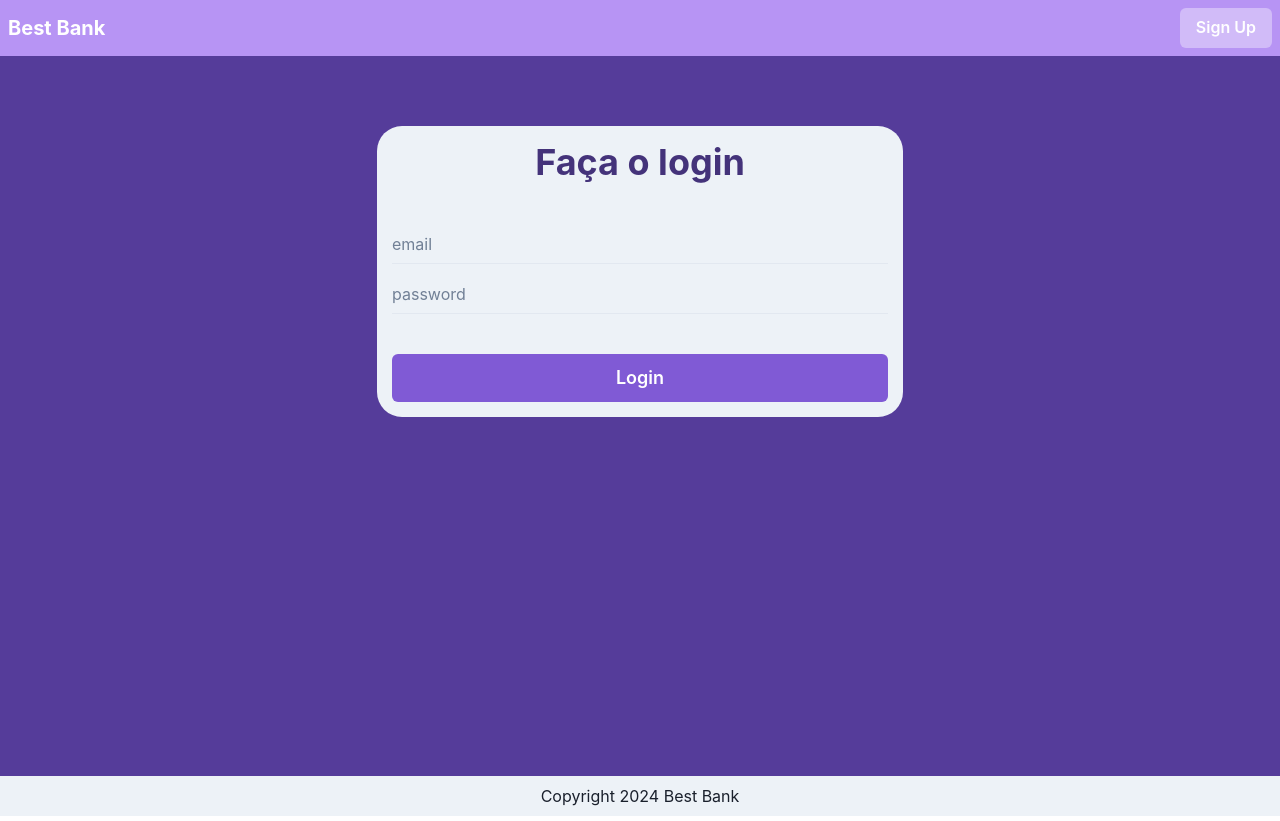
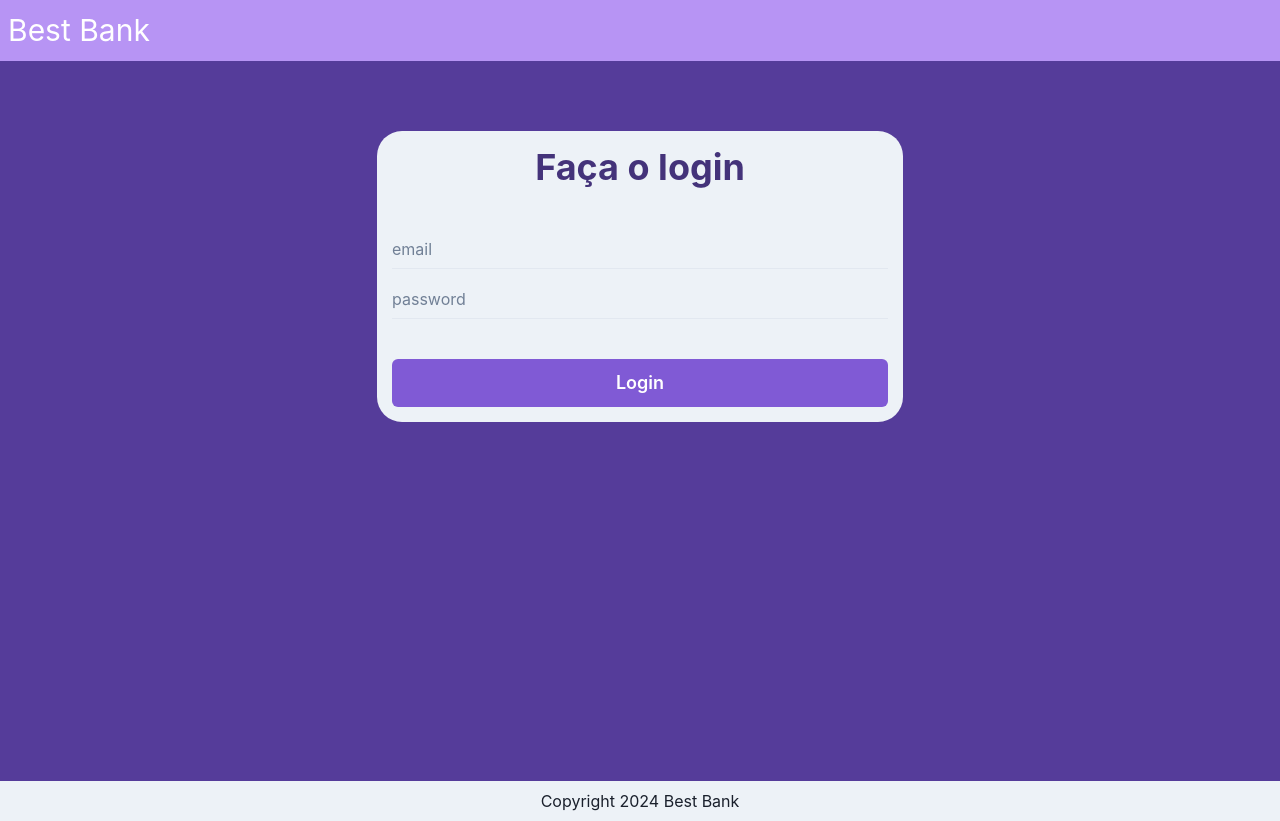
Before and after one commit to YasCastro/my-bank-app, a React (Create React App) app: page / in a window 1280 px wide. Built offline with nearby package versions, Linux system fonts and the light colour scheme.

Commit message:
Funcionalidade de logout

```diff
--- a/src/components/Header.tsx
+++ b/src/components/Header.tsx
@@ -1,17 +1,37 @@
-import { Box, Button, Flex, Heading } from "@chakra-ui/react";
+import { Box,  Button,  Center, Flex, Spacer, Text } from "@chakra-ui/react";
 import { useContext } from "react";
 import { AppContext } from "../components/AppContext";
+import { useNavigate } from "react-router-dom";
 
 export const Header = () => {
-  const context = useContext(AppContext)
+  const { isLoggedIn, setIsLoggedIn } = useContext(AppContext)
+  const navigate = useNavigate()
+
+  const logout = () => {
+    setIsLoggedIn(false)
+    navigate('/')
+  }
+
   return (
-    <Box bg="purple.300" color="white" p={2}>
-      <Flex justify="space-between" align="center">
-        <Heading size="md">Best Bank</Heading>
-        <Box>
-          <Button colorScheme="whiteAlpha">Sign Up</Button>
-        </Box>
-      </Flex>
-    </Box>
+    <Flex bg="purple.300" color="white" p={2}>
+      <Box>
+        <Center>
+          <Text fontSize="3xl">Best Bank</Text>
+        </Center>
+      </Box>
+      {
+        isLoggedIn && (
+          <>
+          <Spacer />
+          <Button
+            onClick={() => logout()}
+          >
+            Sair
+          </Button>
+          </>
+        )
+      }
+
+    </Flex>
   )
 }
--- a/src/pages/Home.tsx
+++ b/src/pages/Home.tsx
@@ -16,7 +16,7 @@ const Home = () => {
     const loggedIn = await login(email)
 
     if(!loggedIn) {
-      alert('Email inválido')
+      return alert('Email inválido')
     }
     setIsLoggedIn(true)
     navigate('conta/1')
--- /dev/null
+++ b/src/routes.tsx
@@ -0,0 +1,5 @@
+export const MainRoutes = () => {
+
+}
+
+export default MainRoutes;
```
